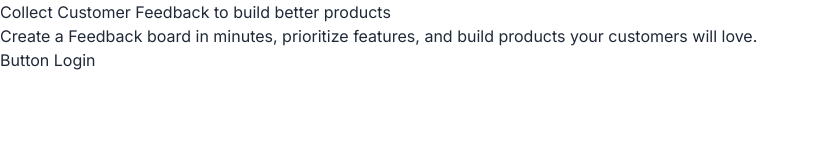
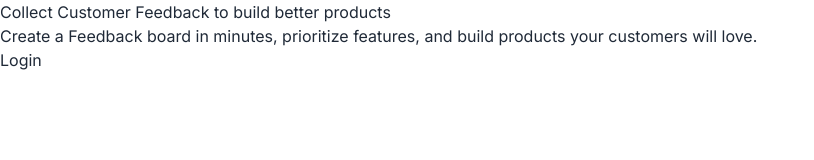
Before and after one commit to Baldbutgold/nextjs, a Next.js app: page / in a window 1280 px wide. Shown: the top 160 px of the page, without its empty margins (0-814 px from the left). Built offline with nearby package versions, Linux system fonts and the light colour scheme.

Commit message:
lesson 66

```diff
--- a/app/page.js
+++ b/app/page.js
@@ -1,6 +1,9 @@
 import ButtonLogin from "@/components/ButtonLogin";
 
 export default function Home() {
+  const isLoggedIn = false;
+  const name = "Dorthy";
+
   return (
     <main>
       <h1>Collect Customer Feedback to build better products</h1>
@@ -8,7 +11,7 @@ export default function Home() {
         Create a Feedback board in minutes, prioritize features, and build
         products your customers will love.
       </div>
-      <ButtonLogin />
+      <ButtonLogin isLoggedIn={isLoggedIn} name={name} />
     </main>
   );
 }
--- /dev/null
+++ b/components/ButtonLogin.js
@@ -0,0 +1,9 @@
+import Link from "next/link";
+
+const ButtonLogin = ({ isLoggedIn, name }) => {
+  if (isLoggedIn) {
+    return <Link href="/dashboard">Welcome Back {name}</Link>;
+  }
+  return <button>Login</button>;
+};
+export default ButtonLogin;
--- a/components/buttonLogin.js
+++ /dev/null
@@ -1,7 +0,0 @@
-import Link from "next/link";
-
-const ButtonLogin = () => {
-  return <Link href="/dashboard">Button Login</Link>;
-};
-
-export default ButtonLogin;
```
